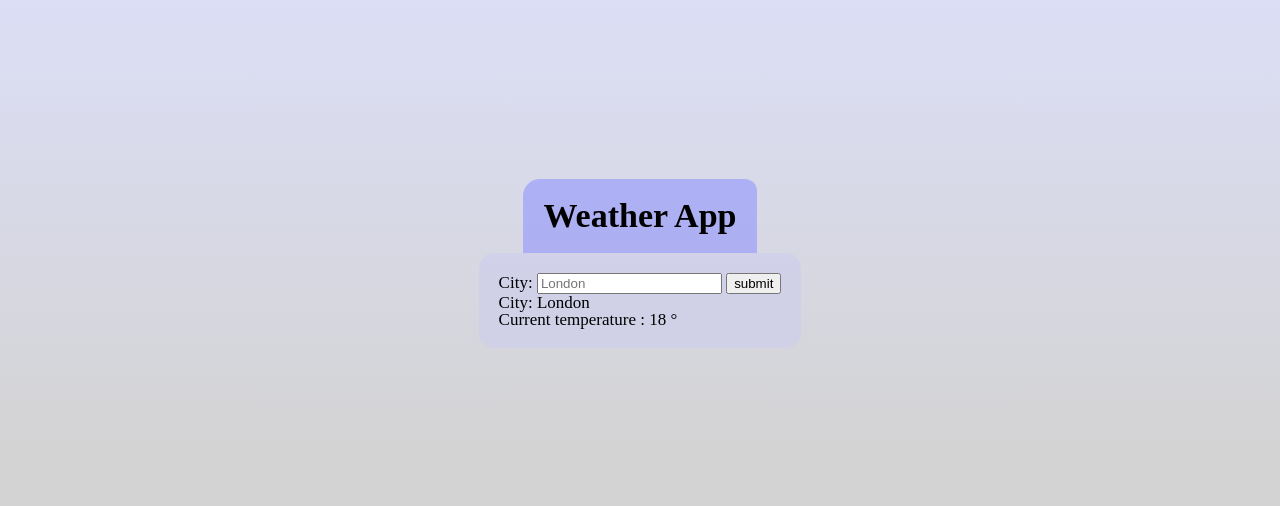
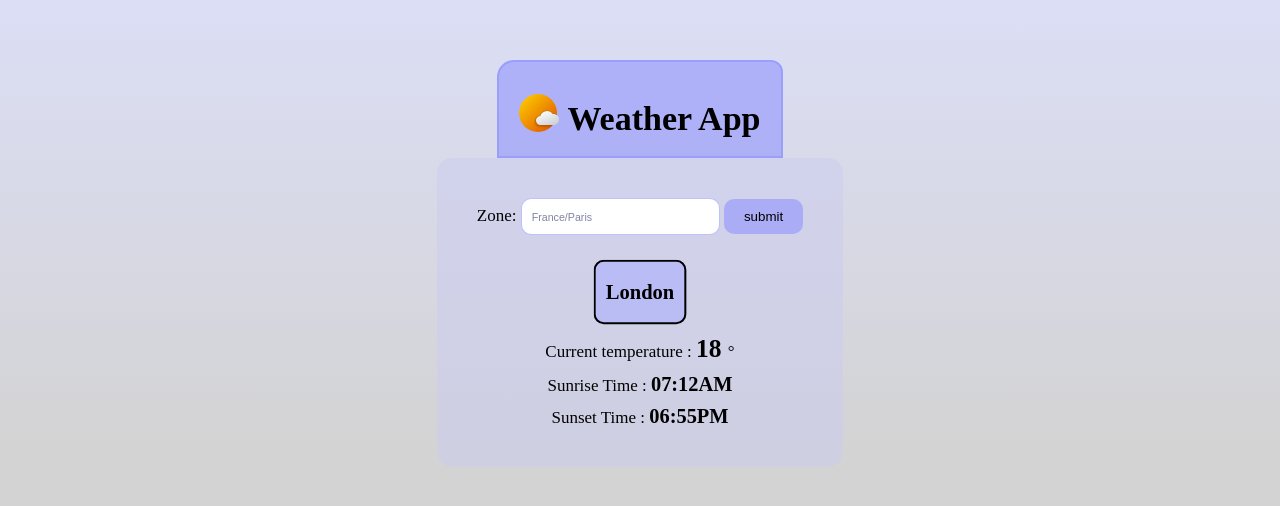
Before and after one commit to STD-mathished/Weather-App, a plain HTML site: page index.html in a window 1280 px wide. Shown: the part 148-654 px from the top of the page. Drawn offline with Linux system fonts and the light colour scheme.

Commit message:
Adding functionnality such as animations and more fields

```diff
--- a/index.html
+++ b/index.html
@@ -8,24 +8,27 @@
     <title>Document</title>
 </head>
 <body>
-    <h1>Weather App</h1>
+    <header class="header">
+        <h1>Weather App</h1>
+    </header>
+
 
     <div class="app">
         <div class="search-box">
-            <label for="city">City: </label>
-            <input type="text" class="search-bar" placeholder="London" id="city">
+            <label for="city">Zone: </label>
+            <input type="text" class="search-bar" placeholder="France/Paris" id="city">
             <button id="submit-btn">submit</button>
         </div>
     <div class="weather-box">
         <ul>
-            <li>City: <span id="choice">London</span></li>
-            <li>Current temperature : <span id="temperature"> 18 </span>°</li>
+            <li class="city"><span id="choice" class="choice bold">London</span></li>
+            <li>Current temperature : <span id="temperature" class="temperature bold"> 18 </span>°</li>
+            <li>Sunrise Time : <span id="sunrise" class="sunrise bold">07:12AM</span></li>
+            <li>Sunset Time : <span id="sunset" class="sunset bold">06:55PM</span></li>
         </ul>
     </div>
 
 
 </body>
 <script src="script.js" type="module"></script>
-
-
 </html>
--- a/script.js
+++ b/script.js
@@ -7,6 +7,8 @@ let btn = document.querySelector("#submit-btn");
 let temp = document.querySelector("#temperature");
 let city = document.querySelector("#city");
 let choice = document.querySelector("#choice");
+let sunriseTime = document.querySelector("#sunrise");
+let sunsetTime = document.querySelector("#sunset");
 
 function getTemperature() {
     let cityValue = city.value;
@@ -14,7 +16,7 @@ function getTemperature() {
         .then((response) => response.json())
         .then((data) => {
             temp.innerHTML = `${data.current.temp_c}`;
-            choice.innerHTML = cityValue;
+            choice.innerHTML = `${data.location.name}`;
             console.log(choice.value);
             resetField();
         })
@@ -28,6 +30,20 @@ function resetField(){
     city.value = "";
 }
 
-//getting temperature
-//btn.addEventListener("click", getTemperature);
+function getSunriseInfo(){
+    let cityValue = city.value;
+    fetch(`${url}/astronomy.json?key=${key}&q=${cityValue}`)
+    .then((response) => response.json())
+    .then((data) => {
+        sunriseTime.innerHTML = `${data.astronomy.astro.sunrise}`;
+        sunsetTime.innerHTML = `${data.astronomy.astro.sunset}`;
+        console.log(data);
+    })
+    .catch((error) => {
+        console.log(error);
+    });
+}
+
+//getting temperature and sunrise info
 btn.addEventListener("click", getTemperature);
+btn.addEventListener("click", getSunriseInfo);
--- a/style.css
+++ b/style.css
@@ -15,11 +15,94 @@ h1 {
     background-color: rgba(140, 144, 255, 0.553);
     padding: 20px 20px;
     border-radius: 17px 12px 0 0;
+    border: 2px solid rgba(140, 144, 255, 0.553);
+}
+
+h1::before {
+    content: url(icons/icons8-météo.svg);
+    position: relative;
+    top: 8px;
+    right: 5px;
 }
 
 .app {
     margin-top: -23px;
     background-color: rgba(204, 205, 239, 0.553);
-    padding: 20px 20px;
+    padding: 40px 40px;
     border-radius:15px;
+    display: flex;
+    flex-direction: column;
+    gap: 25px;
 }
+
+.search-box input{
+    border-radius: 10px;
+    border: 1px solid rgba(140, 144, 255, 0.553);
+    padding: 10px;
+
+}
+
+.search-box input::placeholder {
+    color: rgba(29, 31, 88, 0.553);
+    font-size: .8em;
+}
+
+.search-box input:focus {
+    outline: none;
+    color:rgba(29, 31, 88, 0.553) ;
+    background-color: rgba(140, 144, 255, 0.553);
+}
+
+button {
+    color: black;
+    background-color: rgba(140, 144, 255, 0.553);
+    border: none;
+    padding: 10px 20px;
+    border-radius: 10px;
+    cursor: pointer;
+    transition: scale 0.2s, background-color 0.2s;
+
+}
+
+button:hover {
+    background-color: rgba(140, 144, 255, 0.753);
+    scale: 1.01;
+}
+
+.weather-box ul {
+    display: flex;
+    flex-direction: column;
+    align-items: center;
+    gap: 12px;
+}
+
+.city{
+    border: 2px solid black;
+    padding: 20px 10px;
+    border-radius: 10px;
+    background-color: rgba(169, 172, 255, 0.553);
+    animation: Bounce 3s reverse infinite;
+}
+
+@keyframes Bounce {
+    0%, 100% {
+        transform: scale(1.1);
+    }
+    50% {
+        transform: scale(1);
+    }
+
+}
+
+
+
+.bold {
+    font-weight: bold;
+}
+.temperature {
+    font-size: 1.5em;
+}
+
+.choice, .sunrise, .sunset {
+    font-size: 1.2em;
+}
```
Also changed, not shown: icons/icons8-météo.svg (added).
